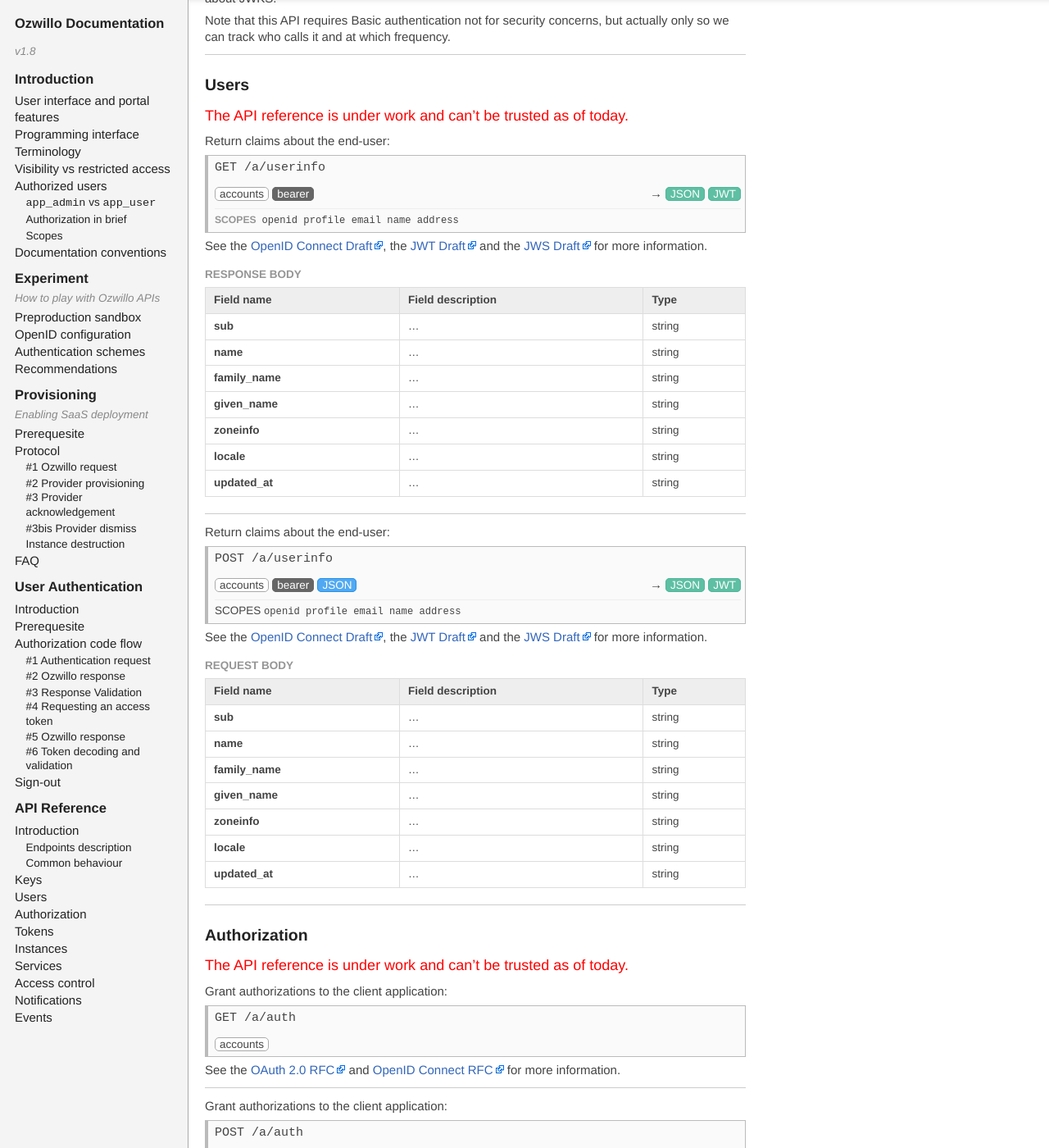
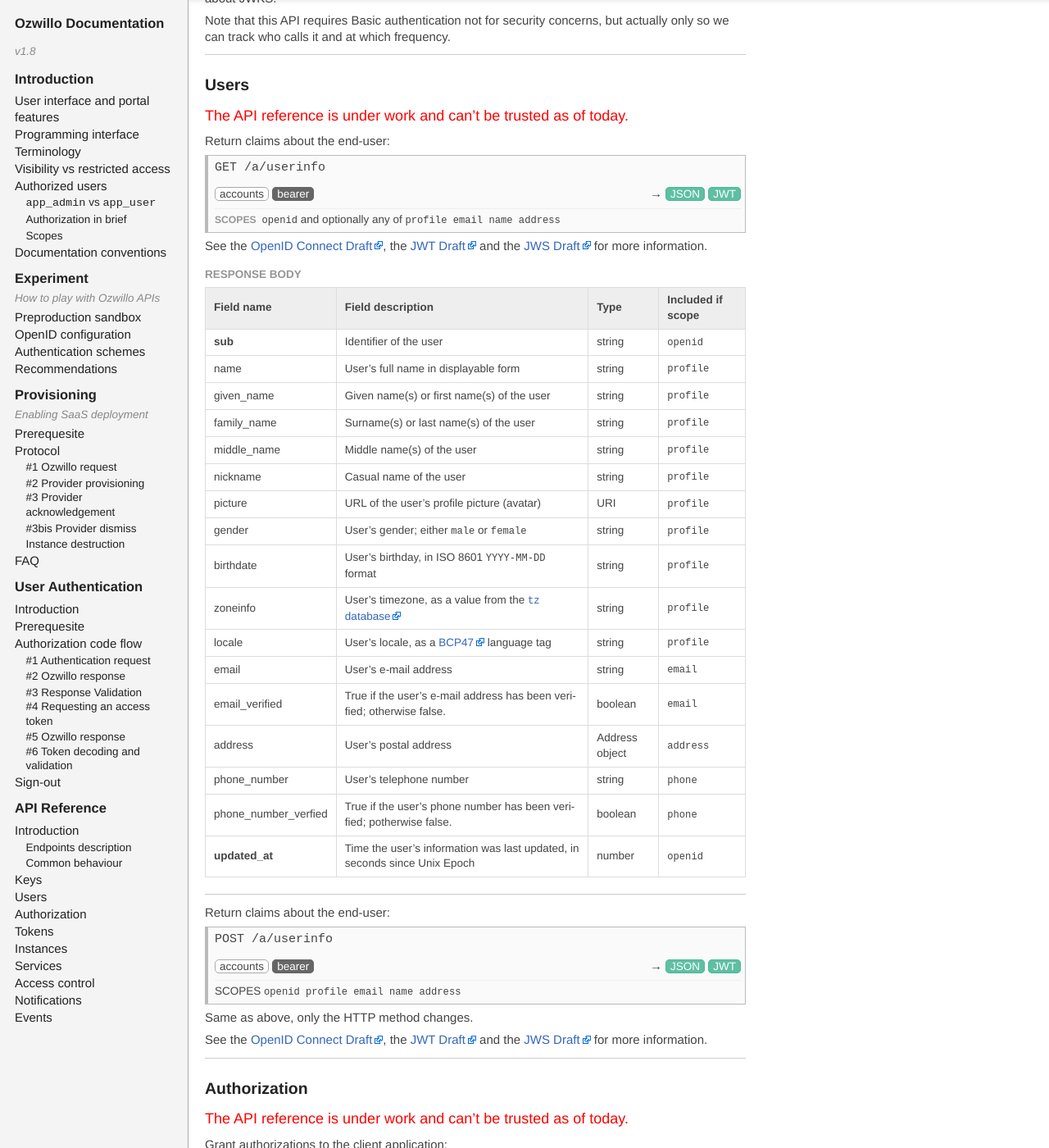
Before and after one commit to ozwillo/ozwillo-doc, a Jekyll site: the page built from index.html, in a window 1280 px wide and 1400 px high, scrolled down 22748 px. Shown: the whole window at 82% size. Built offline with Jekyll 4.4.1, drawn with Linux system fonts in a browser that asks for light colours; nearby versions of some CDN libraries; library files that are not in the unit come from our copies.

Commit message:
UserInfo endpoint: note optional scopes and describe response fields.
Each response field is annotated with the scope that triggers whether
it'll be returned in the response or not.

```diff
--- a/_includes/5-api-reference.md
+++ b/_includes/5-api-reference.md
@@ -101,7 +101,7 @@
 	</div>
 	<div class="api-scopes">
 		<span class="scopes">SCOPES</span>
-		<code>openid profile email name address</code>
+		<code>openid</code> and optionally any of <code>profile email name address</code>
 	</div>
 </div>
 
@@ -109,15 +109,25 @@
 
 ##### Response body
 
-| Field name | Field description | Type |
-| :-- | :-- | :-- |
-| **sub** | ... | string |
-| **name** | ... | string |
-| **family_name** | ... | string |
-| **given_name** | ... | string |
-| **zoneinfo** | ... | string |
-| **locale** | ... | string |
-| **updated_at** | ... | string |
+| Field name | Field description | Type | Included if scope |
+| :-- | :-- | :-- | :-- |
+| **sub** | Identifier of the user | string | `openid` |
+| name | User's full name in displayable form | string | `profile` |
+| given_name | Given name(s) or first name(s) of the user | string | `profile` |
+| family_name | Surname(s) or last name(s) of the user | string | `profile` |
+| middle_name | Middle name(s) of the user | string | `profile` |
+| nickname | Casual name of the user | string | `profile` |
+| picture | URL of the user's profile picture (avatar) | URI | `profile` |
+| gender | User's gender; either `male` or `female` | string | `profile` |
+| birthdate | User's birthday, in ISO 8601 `YYYY-MM-DD` format | string | `profile` |
+| zoneinfo | User's timezone, as a value from the [`tz` database](http://www.twinsun.com/tz/tz-link.htm) | string | `profile` |
+| locale | User's locale, as a [BCP47](https://tools.ietf.org/html/bcp47) language tag | string | `profile` |
+| email | User's e-mail address | string | `email` |
+| email_verified | True if the user's e-mail address has been verified; otherwise false. | boolean | `email` |
+| address | User's postal address | Address object | `address` |
+| phone_number | User's telephone number | string | `phone` |
+| phone_number_verfied | True if the user's phone number has been verified; potherwise false. | boolean | `phone` |
+| **updated_at** | Time the user's information was last updated, in seconds since Unix Epoch | number | `openid` |
 {: .request}
 
 <hr/>
@@ -130,7 +140,6 @@
 		<div class="api-request">
 			<span class="api-host">accounts</span>
 			<span class="api-auth">bearer</span>
-			<span class="api-input">JSON</span>
 		</div>
 		<div class="api-response">
 			<span class="api-output">JSON</span>
@@ -143,20 +152,9 @@
 	</div>
 </div>
 
-<p>See the <a href="https://openid.net/specs/openid-connect-basic-1_0.html#UserInfo" target="_blank">OpenID Connect Draft</a>, the <a href="https://tools.ietf.org/html/draft-ietf-oauth-json-web-token-08" target="_blank">JWT Draft</a> and the <a href="https://tools.ietf.org/html/draft-ietf-jose-json-web-signature-11" target="_blank">JWS Draft</a> for more information.</p>
+Same as above, only the HTTP method changes.
 
-##### Request body
-
-| Field name | Field description | Type |
-| :-- | :-- | :-- |
-| **sub** | ... | string |
-| **name** | ... | string |
-| **family_name** | ... | string |
-| **given_name** | ... | string |
-| **zoneinfo** | ... | string |
-| **locale** | ... | string |
-| **updated_at** | ... | string |
-{: .request}
+See the <a href="https://openid.net/specs/openid-connect-basic-1_0.html#UserInfo" target="_blank">OpenID Connect Draft</a>, the <a href="https://tools.ietf.org/html/draft-ietf-oauth-json-web-token-08" target="_blank">JWT Draft</a> and the <a href="https://tools.ietf.org/html/draft-ietf-jose-json-web-signature-11" target="_blank">JWS Draft</a> for more information.
 
 <hr/>
 
```
